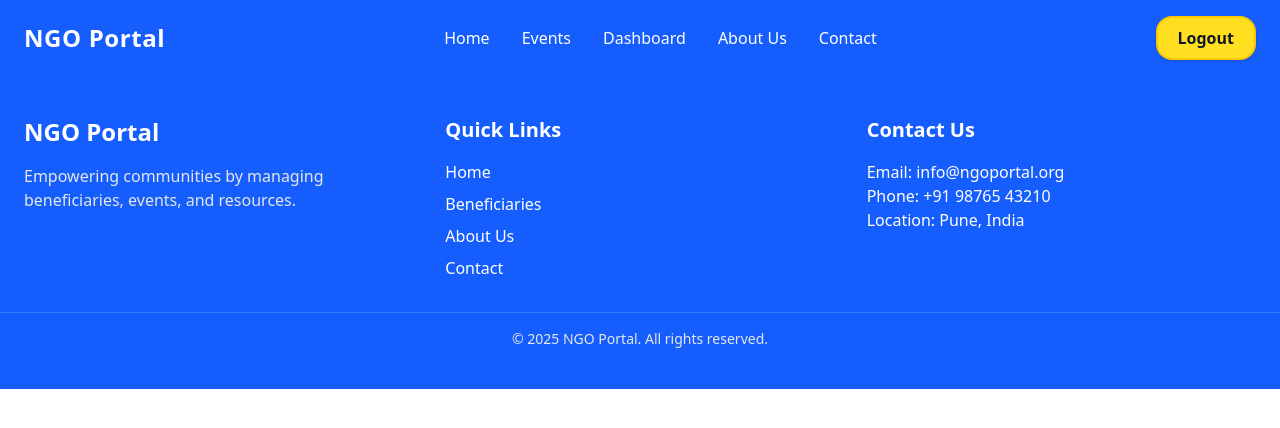
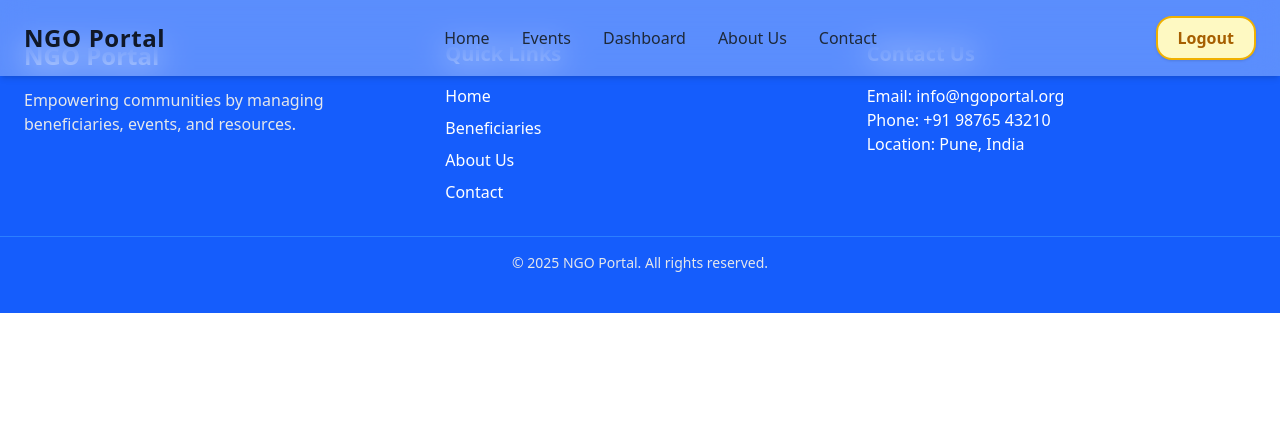
Before and after one commit to Divij6/BeneficiaryManagement, a React (Vite) app in the folder frontend/: page /student in a window 1280 px wide. Shown: the top 428 px of the page. Built offline with nearby package versions, Linux system fonts and the light colour scheme.

Commit message:
changed ui

```diff
--- a/frontend/src/components/Dashboard/UserDashboard.jsx
+++ b/frontend/src/components/Dashboard/UserDashboard.jsx
@@ -28,7 +28,7 @@ const UserDashboard = () => {
   };
 
   return (
-    <div className="p-8 bg-gray-50 min-h-screen">
+    <div className="p-8 pt-24 bg-gray-50 min-h-screen bg-gradient-to-br from-orange-100 to-orange-300">
       {/* Dashboard Header */}
       <motion.div
         variants={fadeInUp}
--- a/frontend/src/components/EventsGeneral/Events.jsx
+++ b/frontend/src/components/EventsGeneral/Events.jsx
@@ -20,7 +20,6 @@ const EventsPage = () => {
     fetchEvents();
   }, []);
 
-  // Helper to format ISO date -> dd mm yyyy
   const formatDate = (isoString) => {
     const date = new Date(isoString);
     const day = String(date.getDate()).padStart(2, "0");
@@ -29,7 +28,6 @@ const EventsPage = () => {
     return `${day}-${month}-${year}`;
   };
 
-  // Filtered events
   const filteredEvents = events.filter(
     (event) =>
       event.name.toLowerCase().includes(search.toLowerCase()) ||
@@ -38,7 +36,7 @@ const EventsPage = () => {
   );
 
   return (
-    <div className="p-6">
+    <div className="p-6 pt-24 min-h-screen bg-gradient-to-br from-orange-100 to-orange-300">
       {/* Header with Search */}
       <div className="flex justify-between items-center mb-4">
         <h3 className="text-xl font-bold text-gray-900 flex items-center gap-2 border-b border-gray-400 pb-3">
@@ -56,10 +54,10 @@ const EventsPage = () => {
       </div>
 
       {/* Events Table */}
-      <div className="bg-white rounded-xl shadow-md p-6">
+      <div className="bg-white/70 backdrop-blur-sm rounded-xl shadow-lg p-6 transition duration-300">
         <div className="overflow-x-auto">
           <table className="w-full text-sm">
-            <thead className="bg-blue-50 text-blue-700">
+            <thead className="bg-blue-50/70 text-blue-700">
               <tr>
                 <th className="py-2 px-4 text-left">Event</th>
                 <th className="py-2 px-4 text-left">Date</th>
@@ -71,7 +69,7 @@ const EventsPage = () => {
               {filteredEvents.map((event, i) => (
                 <tr
                   key={i}
-                  className="border-t border-gray-200 hover:bg-gray-50 transition cursor-pointer"
+                  className="border-t border-gray-200/60 hover:bg-gray-50/60 transition cursor-pointer"
                   onClick={(e) => {
                     if (!e.target.closest(".register-link")) {
                       setSelectedEvent(event);
@@ -82,9 +80,7 @@ const EventsPage = () => {
                   <td className="py-2 px-4 text-gray-500">
                     {formatDate(event.date)}
                   </td>
-                  <td className="py-2 px-4 text-gray-500">
-                    {event.info}
-                  </td>
+                  <td className="py-2 px-4 text-gray-500">{event.info}</td>
                   <td className="py-2 px-4">
                     <span
                       className="text-blue-600 hover:underline register-link cursor-pointer"
--- a/frontend/src/components/Header/StudentHeader.jsx
+++ b/frontend/src/components/Header/StudentHeader.jsx
@@ -10,12 +10,15 @@ const StudentHeader = () => {
   };
 
   return (
-    <nav className="bg-blue-600 text-white px-6 py-4 shadow-lg">
-      <div className="container mx-auto flex justify-between items-center">
-        <h1 className="text-2xl font-extrabold tracking-wide">NGO Portal</h1>
+    <nav className="fixed top-0 left-0 w-full z-50 backdrop-blur-lg bg-white/30 shadow-md">
+      <div className="container mx-auto px-6 py-4 flex justify-between items-center">
+        {/* Logo / Title */}
+        <h1 className="text-2xl font-extrabold tracking-wide text-gray-900">
+          NGO Portal
+        </h1>
 
         {/* Navigation Links */}
-        <ul className="hidden md:flex gap-8 font-medium">
+        <ul className="hidden md:flex gap-8 font-medium text-gray-800">
           <li>
             <NavLink
               to="home"
@@ -23,7 +26,7 @@ const StudentHeader = () => {
                 `transition ${
                   isActive
                     ? "text-yellow-300 font-bold"
-                    : "hover:text-yellow-300"
+                    : "hover:text-yellow-500"
                 }`
               }
             >
@@ -37,7 +40,7 @@ const StudentHeader = () => {
                 `transition ${
                   isActive
                     ? "text-yellow-300 font-bold"
-                    : "hover:text-yellow-300"
+                    : "hover:text-yellow-500"
                 }`
               }
             >
@@ -51,7 +54,7 @@ const StudentHeader = () => {
                 `transition ${
                   isActive
                     ? "text-yellow-300 font-bold"
-                    : "hover:text-yellow-300"
+                    : "hover:text-yellow-500"
                 }`
               }
             >
@@ -65,7 +68,7 @@ const StudentHeader = () => {
                 `transition ${
                   isActive
                     ? "text-yellow-300 font-bold"
-                    : "hover:text-yellow-300"
+                    : "hover:text-yellow-500"
                 }`
               }
             >
@@ -79,7 +82,7 @@ const StudentHeader = () => {
                 `transition ${
                   isActive
                     ? "text-yellow-300 font-bold"
-                    : "hover:text-yellow-300"
+                    : "hover:text-yellow-500"
                 }`
               }
             >
@@ -92,7 +95,7 @@ const StudentHeader = () => {
         <div className="hidden md:flex items-center gap-x-4">
           <button
             onClick={handleLogout}
-            className="px-5 py-2 border-2 border-yellow-400 bg-yellow-300 text-gray-900 rounded-2xl font-semibold shadow hover:bg-yellow-400 transition"
+            className="px-5 py-2 border-2 border-yellow-500 bg-yellow-100 text-yellow-700 rounded-2xl font-semibold shadow hover:bg-yellow-200 transition"
           >
             Logout
           </button>
--- a/frontend/src/components/Header/header.jsx
+++ b/frontend/src/components/Header/header.jsx
@@ -3,7 +3,7 @@ import { NavLink, Link } from "react-router-dom";
 
 const Navbar = () => {
   return (
-    <nav className="bg-transparent text-white px-6 py-4 fixed top-0 left-0 w-full z-50">
+    <nav className="fixed top-0 left-0 w-full z-50 bg-white/30 backdrop-blur-md border-b border-white/20 text-white px-6 py-4">
       <div className="container mx-auto flex justify-between items-center">
         <h1 className="text-2xl font-extrabold tracking-wide">Katalyst</h1>
 
@@ -67,11 +67,11 @@ const Navbar = () => {
           </li>
         </ul>
 
-        {/* Login Button */}
+        {/* Login / Signup */}
         <div className="hidden md:flex items-center gap-x-4">
           <Link
             to="/student/auth/login"
-            className="px-5 py-2 border-2 border-yellow-400  bg-yellow-300 text-gray-900 rounded-2xl font-semibold shadow hover:bg-yellow-400 transition"
+            className="px-5 py-2 border-2 border-yellow-400 bg-yellow-300 text-gray-900 rounded-2xl font-semibold shadow hover:bg-yellow-400 transition"
           >
             Login
           </Link>
```
Also changed, not shown: frontend/src/components/EventsGeneral/eventsHome.jsx (+9 -74 lines).
